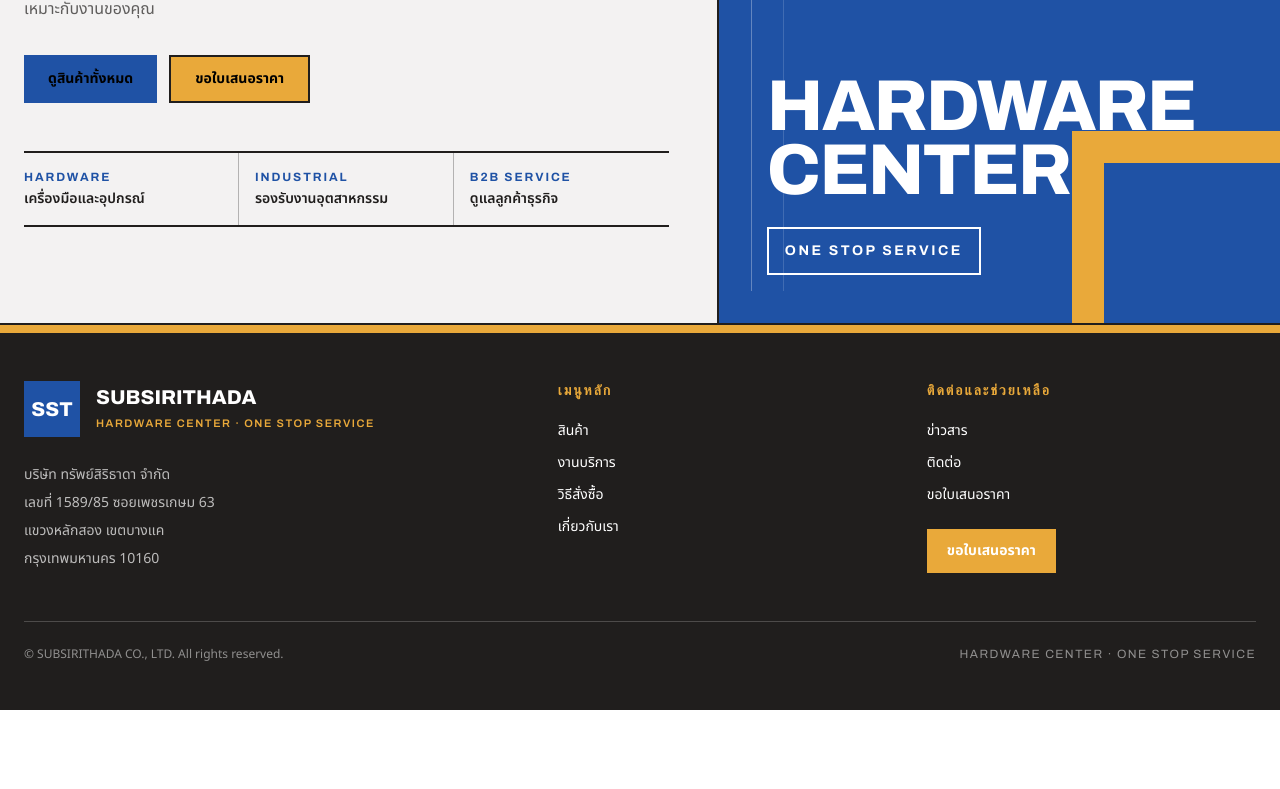
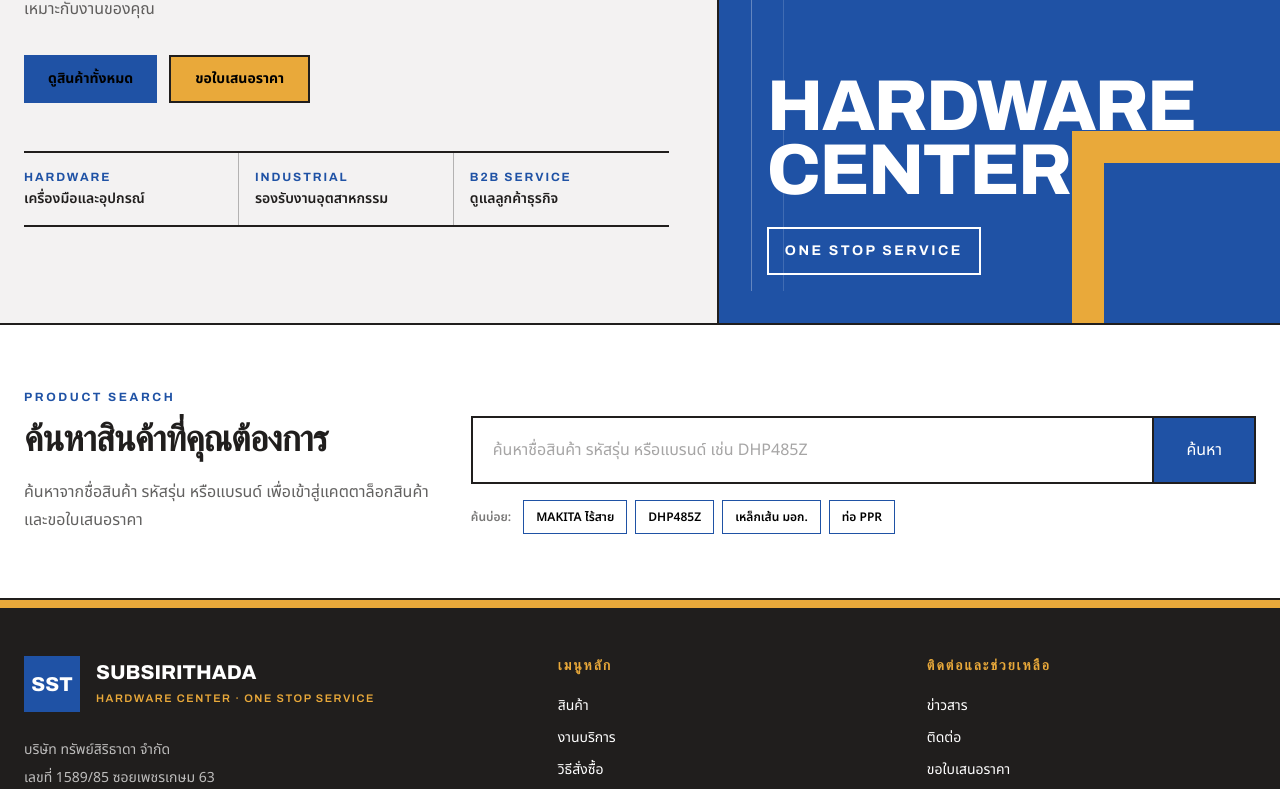
Before and after one commit to kinnyx/subsirithada, a Next.js app: page / in a window 1280 px wide. Shown: the part 484-1273 px from the top of the page. Before the commit the page ends 1194 px from the top, so only its background shows below. Built offline with nearby package versions, Linux system fonts and the light colour scheme.

Commit message:
feat: add homepage product search

```diff
--- a/src/app/page.tsx
+++ b/src/app/page.tsx
@@ -1,4 +1,5 @@
 import HomeHero from "@/components/home/home-hero";
+import HomeProductSearch from "@/components/home/home-product-search";
 import SiteFooter from "@/components/layout/site-footer";
 import SiteHeader from "@/components/layout/site-header";
 
@@ -9,6 +10,7 @@
 
       <main>
         <HomeHero />
+        <HomeProductSearch />
       </main>
 
       <SiteFooter />
--- /dev/null
+++ b/src/components/home/home-product-search.tsx
@@ -0,0 +1,88 @@
+import Link from "next/link";
+
+const popularSearches = [
+    {
+        label: "MAKITA ไร้สาย",
+        query: "MAKITA ไร้สาย",
+    },
+    {
+        label: "DHP485Z",
+        query: "DHP485Z",
+    },
+    {
+        label: "เหล็กเส้น มอก.",
+        query: "เหล็กเส้น มอก.",
+    },
+    {
+        label: "ท่อ PPR",
+        query: "ท่อ PPR",
+    },
+];
+
+export default function HomeProjectSearch() {
+    return (
+        <section className="border-b-2 border-brand-dark bg-white">
+            <div className="mx-auto max-w-7xl px-6 py-12 sm:py-14 lg:py-16">
+                <div className="grid gap-6 lg:grid-cols-[0.7fr_1.3fr] lg:items-end">
+                    <div>
+                        <p className="font-display text-xs font-bold uppercase tracking-[0.22em] text-brand-primary">
+                            Product Search
+                        </p>
+
+                        <h2 className="mt-3 max-w-lg font-display text-3xl font-extrabold leading-tight tracking-tight text-brand-dark sm:text-4xl">
+                            ค้นหาสินค้าที่คุณต้องการ
+                        </h2>
+
+                        <p className="mt-4 max-w-xl text-sm leading-7 text-brand-dark/70 sm:text-base">
+                            ค้นหาจากชื่อสินค้า รหัสรุ่น หรือแบรนด์
+                            เพื่อเข้าสู่แคตตาล็อกสินค้าและขอใบเสนอราคา
+                        </p>
+                    </div>
+
+                    <div>
+                        <form
+                            action="/products"
+                            method="get"
+                            className="flex border-2 border-brand-dark bg-white"
+                        >
+                            <label htmlFor="home-product-search" className="sr-only">
+                                ค้นหาสินค้า
+                            </label>
+
+                            <input
+                                id="home-product-search"
+                                name="q"
+                                type="search"
+                                placeholder="ค้นหาชื่อสินค้า รหัสรุ่น หรือแบรนด์ เช่น DHP485Z"
+                                className="min-h-16 min-w-0 flex-1 bg-transparent px-4 text-base text-brand-dark outline-none placeholder:text-brand-dark/40 sm:px-5"
+                            />
+
+                            <button
+                                type="submit"
+                                className="shrink-0 border-l-2 border-brand-dark bg-brand-primary px-5 font-bold text-white transition-opacity hover:opacity-90 sm:px-8"
+                            >
+                                ค้นหา
+                            </button>
+                        </form>
+
+                        <div className="mt-4 flex flex-wrap items-center gap-2">
+                            <span className="mr-1 text-xs font-semibold text-brand-dark/60">
+                                ค้นบ่อย:
+                            </span>
+
+                            {popularSearches.map((item) => (
+                                <Link
+                                    key={item.query}
+                                    href={`/products?q=${encodeURIComponent(item.query)}`}
+                                    className="border border-brand-primary px-3 py-2 text-xs font-semibold text-brand-primary transition-colors hover:bg-brand-primary hover:text-white"
+                                >
+                                    {item.label}
+                                </Link>
+                            ))}
+                        </div>
+                    </div>
+                </div>
+            </div>
+        </section>
+    );
+}
```
